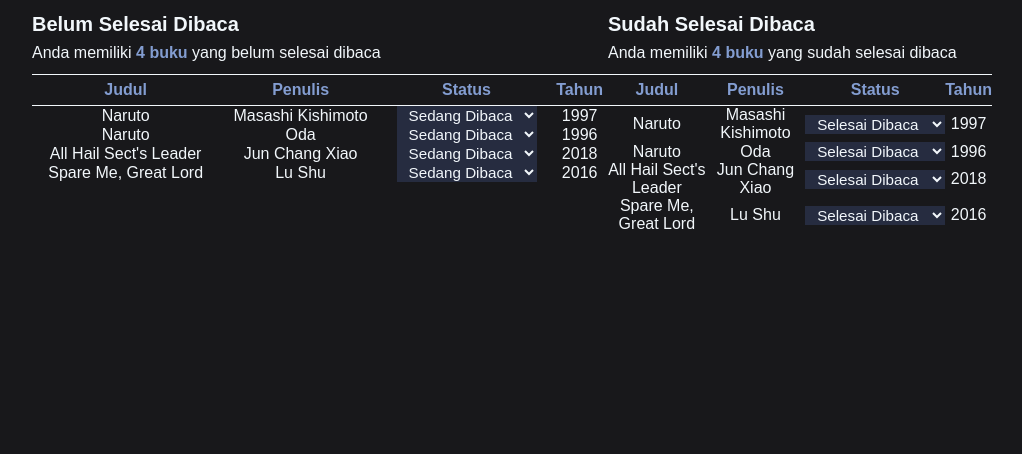
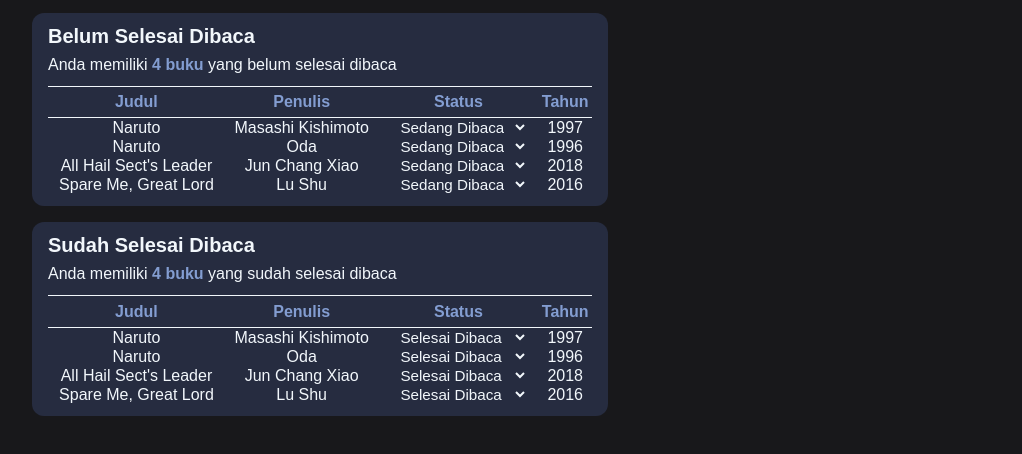
Before and after one commit to Abaljerind/bookshelf-apps, a plain HTML site: page index.html in a window 1280 px wide. Shown: the part 200-654 px from the top of the page, without its empty margins (128-1150 px from the left). Drawn offline with Linux system fonts and the light colour scheme; a web font is replaced by a local one.

Commit message:
add grid style to body, ga to .header, .unfinished, .finished

```diff
--- a/css/styles.css
+++ b/css/styles.css
@@ -20,6 +20,14 @@ body {
   margin: 25px auto;
   max-width: 960px;
   width: 80%;
+
+  display: grid;
+  grid-template-areas:
+    "header header"
+    "unfinished input_section"
+    "finished input_section"
+    "footer footer";
+  grid-template-columns: 1.5fr 1fr;
 }
 
 /* header */
@@ -29,6 +37,7 @@ body {
   border: 3px solid rgba(0, 0, 0, 0.5);
   padding: 12px 16px;
 
+  grid-area: header;
   display: grid;
   justify-items: center;
   align-items: center;
@@ -106,19 +115,23 @@ body {
 
 /* main */
 main {
-  display: grid;
-  grid-template-columns: 1.5fr 1fr;
   margin-top: 1rem;
 }
 
 /* unfinished */
-.bookshelves .unfinished {
+.unfinished {
+  grid-area: unfinished;
   margin-bottom: 1rem;
 }
 
+/* finished */
+.finished {
+  grid-area: finished;
+}
+
 /* unfinished & finished */
-.bookshelves .unfinished,
-.bookshelves .finished {
+.unfinished,
+.finished {
   padding: 12px 16px;
   border-radius: 12px;
   background-color: var(--bg-color-dark);
```
